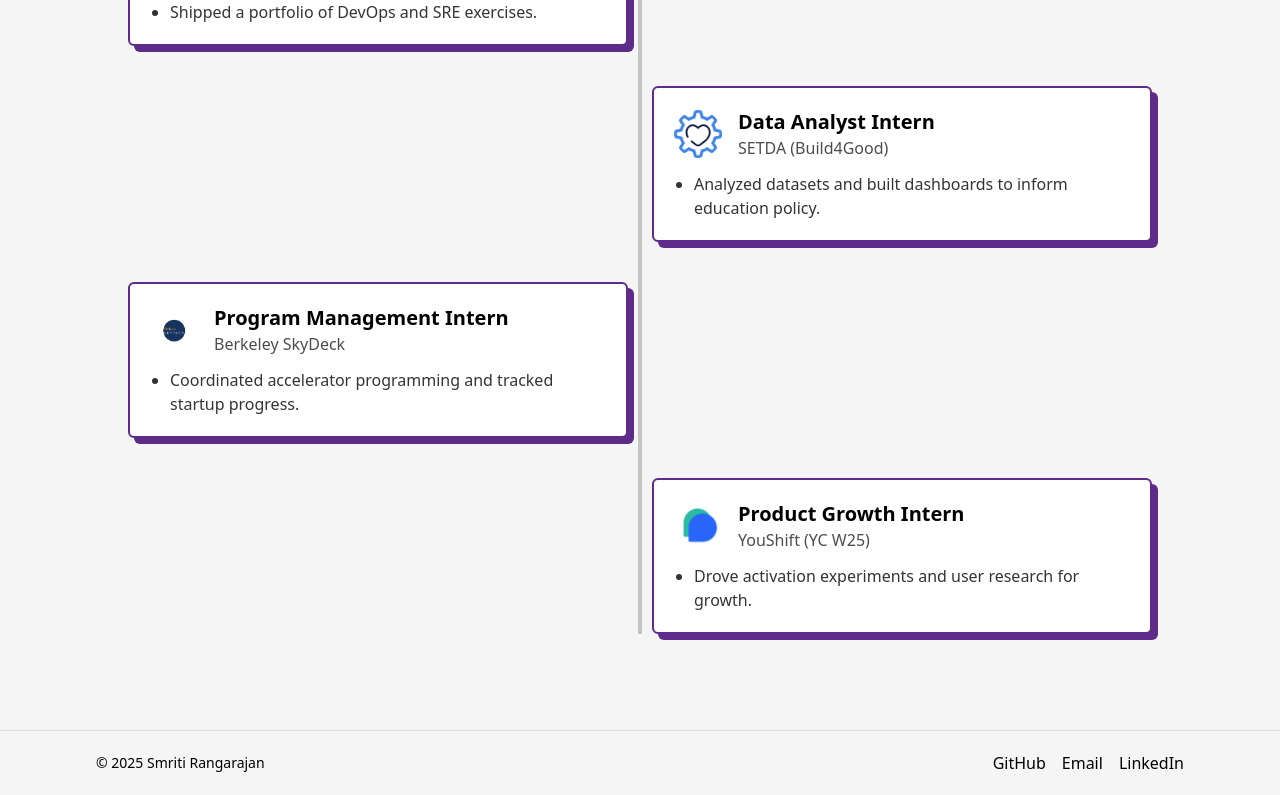
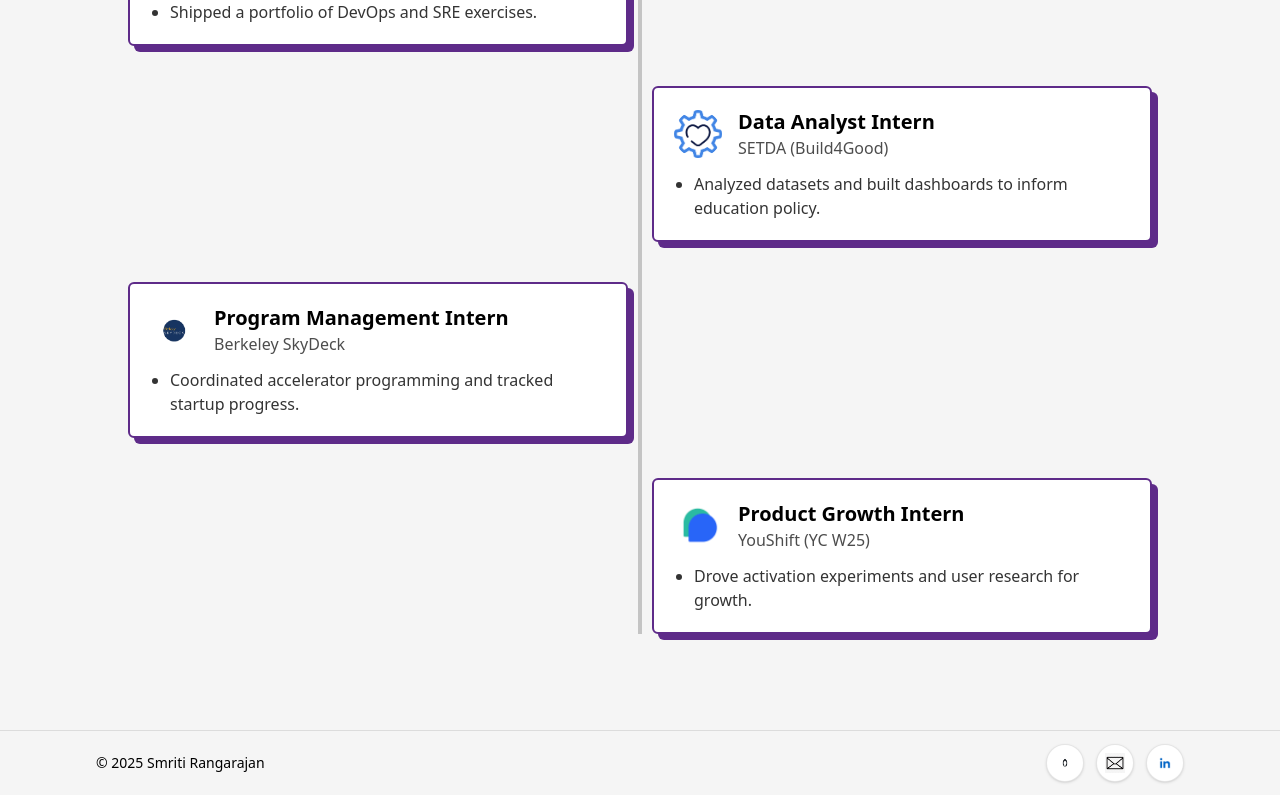
Before and after one commit to smritirangarajan/smriti-next, a Next.js app: page /experience in a window 1280 px wide. Shown: the part 294-1089 px from the top of the page. Built offline with nearby package versions, Linux system fonts and the light colour scheme.

Commit message:
feat: add Skills section; footer icon buttons; adjust hobbies dots overlap

```diff
--- a/src/app/page.tsx
+++ b/src/app/page.tsx
@@ -1,5 +1,6 @@
 import HomeHero from "@/components/HomeHero";
 import Section from "@/components/ui/Section";
+import Skills from "@/components/Skills";
 import HobbiesPolaroids from "@/components/HobbiesPolaroids";
 
 export default function Home() {
@@ -12,6 +13,10 @@ export default function Home() {
       <Section title="Hobbies">
         <HobbiesPolaroids />
       </Section>
+
+      <Section title="Skills">
+        <Skills />
+      </Section>
     </main>
   );
 }
--- a/src/components/Footer.tsx
+++ b/src/components/Footer.tsx
@@ -3,15 +3,15 @@ export default function Footer() {
     <footer className="mt-24 border-t border-black/10">
       <div className="container-page flex h-16 items-center justify-between">
         <p className="text-sm">© {new Date().getFullYear()} Smriti Rangarajan</p>
-        <div className="flex items-center gap-4">
-          <a href="https://github.com/smritirangarajan" target="_blank" rel="noreferrer" className="hover:underline">
-            GitHub
+        <div className="flex items-center gap-3">
+          <a href="https://github.com/smritirangarajan" target="_blank" rel="noreferrer" className="rounded-full border border-black/10 bg-white p-2 shadow hover:scale-105 transition">
+            <img src="/assets/logos/github.png" alt="GitHub" className="h-5 w-5" />
           </a>
-          <a href="mailto:smriti_rangarajan@berkeley.edu" className="hover:underline">
-            Email
+          <a href="mailto:smriti_rangarajan@berkeley.edu" className="rounded-full border border-black/10 bg-white p-2 shadow hover:scale-105 transition">
+            <img src="/email.png" alt="Email" className="h-5 w-5" />
           </a>
-          <a href="https://www.linkedin.com/in/smriti-rangarajan/" target="_blank" rel="noreferrer" className="hover:underline">
-            LinkedIn
+          <a href="https://www.linkedin.com/in/smriti-rangarajan/" target="_blank" rel="noreferrer" className="rounded-full border border-black/10 bg-white p-2 shadow hover:scale-105 transition">
+            <img src="/assets/logos/linkedin.png" alt="LinkedIn" className="h-5 w-5" />
           </a>
         </div>
       </div>
--- /dev/null
+++ b/src/components/Skills.tsx
@@ -0,0 +1,35 @@
+import Image from "next/image";
+import { skills } from "@/data/skills";
+
+export default function Skills() {
+  const groups = [
+    "Languages",
+    "Frameworks",
+    "Databases",
+    "Design",
+  ] as const;
+
+  return (
+    <div className="container-page">
+      <div className="grid gap-6">
+        {groups.map((group) => (
+          <div key={group}>
+            <h3 className="mb-3 text-xl font-semibold text-black">{group}</h3>
+            <div className="flex flex-wrap gap-4">
+              {skills
+                .filter((s) => s.category === group)
+                .map((s) => (
+                  <div key={s.name} className="flex items-center gap-2 rounded-lg border border-black/10 bg-white px-3 py-2 shadow-sm">
+                    <div className="relative h-6 w-6">
+                      <Image src={s.image} alt={s.name} fill className="object-contain" />
+                    </div>
+                    <span className="text-sm text-black/90">{s.name}</span>
+                  </div>
+                ))}
+            </div>
+          </div>
+        ))}
+      </div>
+    </div>
+  );
+}
```
